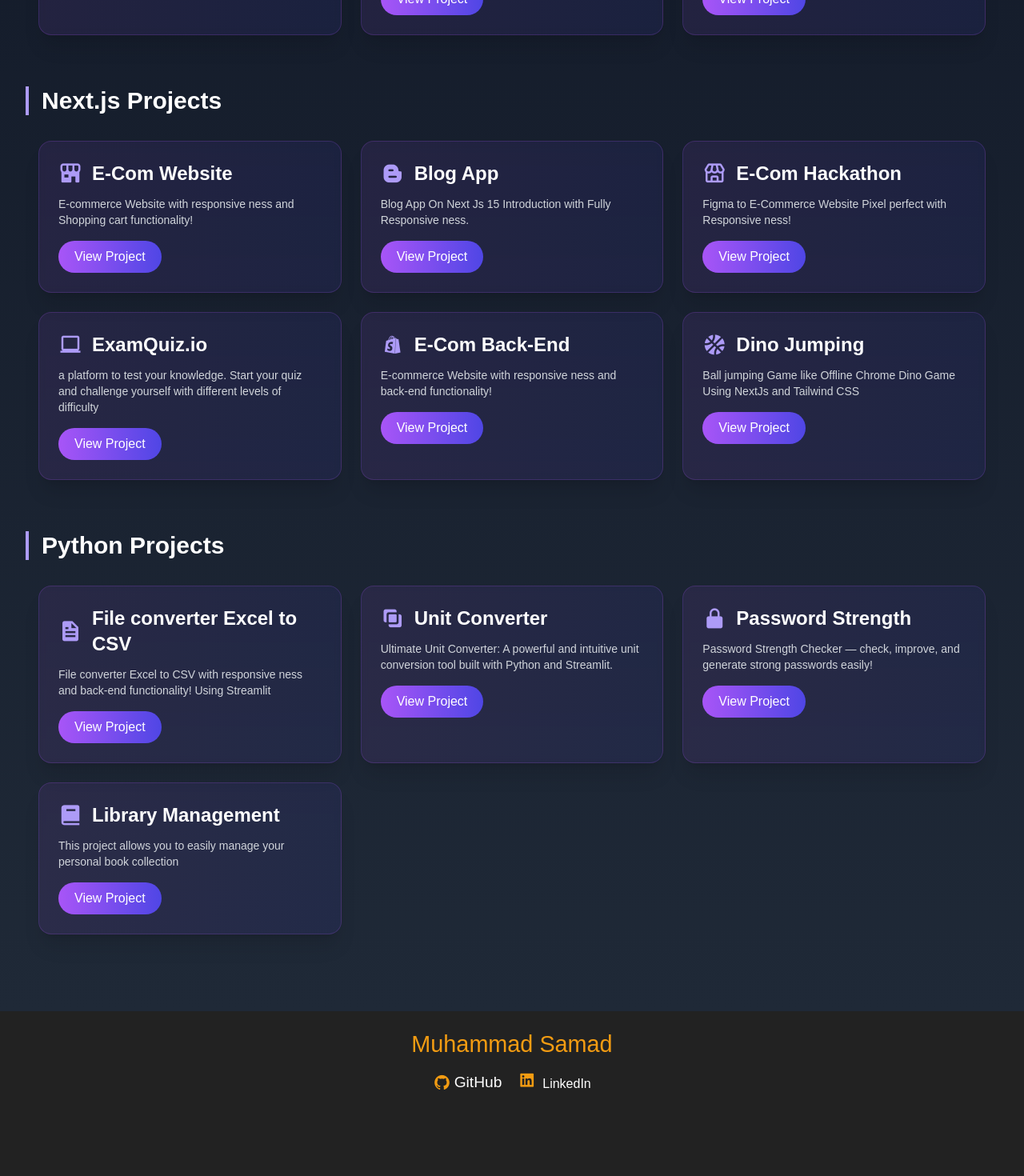
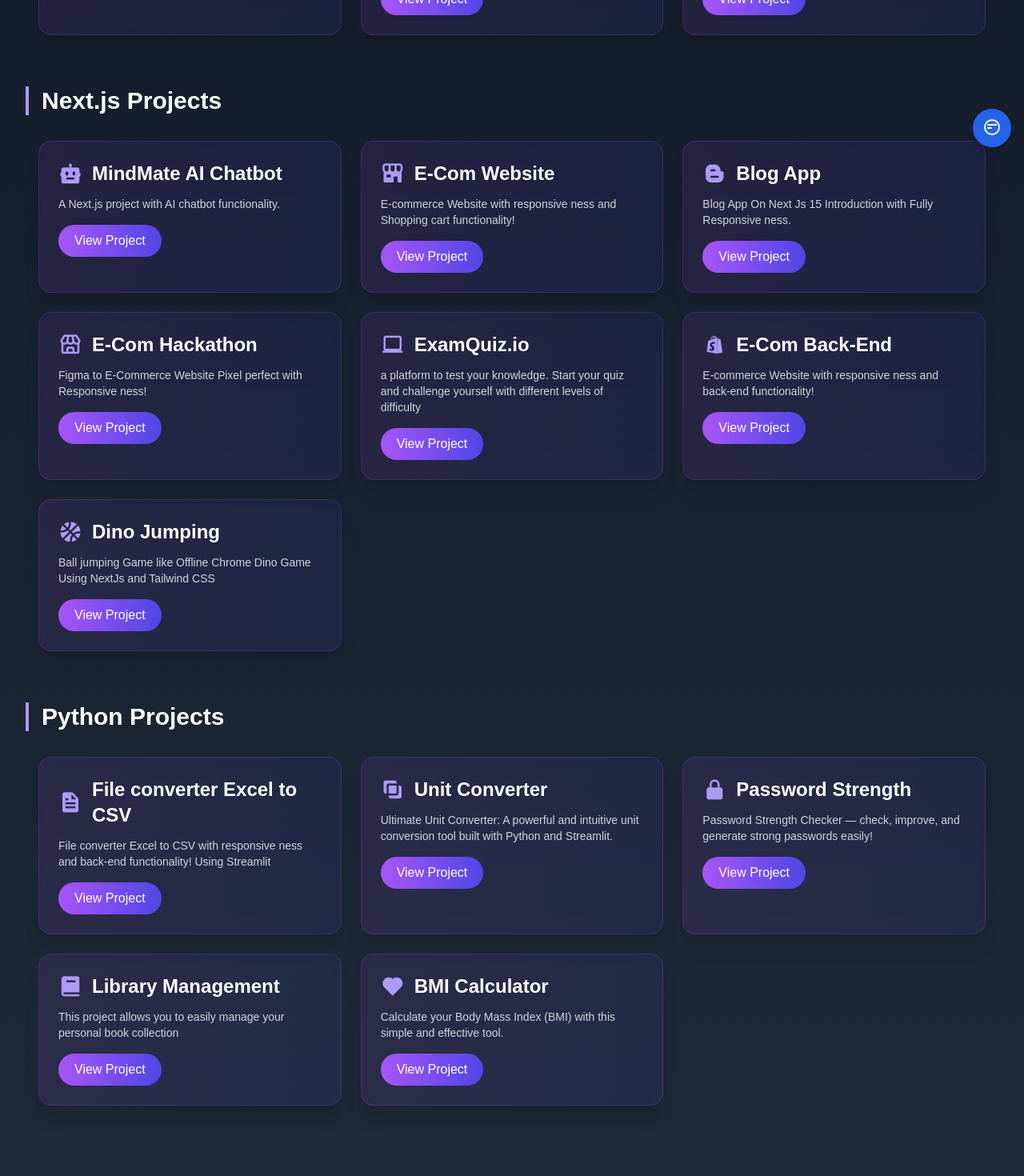
Before and after one commit to MuhammadSamad30/Portfolio-Tailwind-css, a Next.js app: page /projects in a window 1280 px wide. Shown: the part 600-2070 px from the top of the page at 80% size. Before the commit the page ends 1988 px from the top, so only its background shows below. Built offline with nearby package versions, Linux system fonts and the light colour scheme.

Commit message:
Tailwind-Portfolio

```diff
--- a/app/layout.tsx
+++ b/app/layout.tsx
@@ -3,6 +3,7 @@ import localFont from "next/font/local";
 import "./globals.css";
 import Nav from "@/components/Nav";
 import Footer from "@/components/Footer";
+import ChatbotPopover from "../components/ChatbotPopover";
 
 const geistSans = localFont({
   src: "./fonts/GeistVF.woff",
@@ -16,7 +17,7 @@ const geistMono = localFont({
 });
 
 export const metadata: Metadata = {
-  title: "Portfolio",
+  title: "Portfolio || Muhammad Samad",
   description: "Generated by create next app",
 };
 
@@ -32,6 +33,7 @@ export default function RootLayout({
       >
         <Nav/>
         {children}
+        <ChatbotPopover/>
         <Footer/>
       </body>
     </html>
--- /dev/null
+++ b/components/ChatbotPopover.tsx
@@ -0,0 +1,49 @@
+"use client";
+import React, { useState } from "react";
+
+const ChatbotPopover: React.FC = () => {
+  const [isOpen, setIsOpen] = useState(false);
+
+  return (
+    <div className="fixed bottom-4 right-4 z-50">
+      {/* Floating Chat Icon */}
+      <button
+        onClick={() => setIsOpen(!isOpen)}
+        className="bg-blue-600 text-white p-3 rounded-full shadow-lg hover:bg-blue-700 focus:outline-none"
+      >
+        {/* Chat Icon (SVG) */}
+        <svg xmlns="http://www.w3.org/2000/svg" className="h-6 w-6" fill="none"
+             viewBox="0 0 24 24" stroke="currentColor">
+          <path strokeLinecap="round" strokeLinejoin="round" strokeWidth={2}
+                d="M7 8h10M7 12h4m1 8a9 9 0 100-18 9 9 0 000 18z" />
+        </svg>
+      </button>
+
+      {/* Popover with Chatbot */}
+      {isOpen && (
+        <div className="mt-2 bg-white rounded-lg shadow-lg w-[90vw] h-[70vh] sm:w-96 sm:h-[600px] relative">
+          {/* Close Button */}
+          <button
+            onClick={() => setIsOpen(false)}
+            className="absolute top-2 right-2 text-gray-500 hover:text-gray-800 focus:outline-none"
+          >
+            <svg xmlns="http://www.w3.org/2000/svg" className="h-5 w-5" fill="none"
+                 viewBox="0 0 24 24" stroke="currentColor">
+              <path strokeLinecap="round" strokeLinejoin="round" strokeWidth={2}
+                    d="M6 18L18 6M6 6l12 12" />
+            </svg>
+          </button>
+          {/* Iframe Embedding the Chatbot */}
+          <iframe
+            src="https://mindmate-ai-chatbot.vercel.app/chat-page"
+            title="MindMate AI Chatbot"
+            className="w-full h-full rounded-lg"
+            frameBorder="0"
+          />
+        </div>
+      )}
+    </div>
+  );
+};
+
+export default ChatbotPopover;
--- a/components/ProjectsAll.tsx
+++ b/components/ProjectsAll.tsx
@@ -51,6 +51,12 @@ const ProjectsAll = () => {
     nextjs: {
       title: "Next.js Projects",
       projects: [
+        {
+          title: "MindMate AI Chatbot",
+          description:"A Next.js project with AI chatbot functionality.",
+          link: "https://mindmate-ai-chatbot.vercel.app/",
+          icon: "bx bxs-bot"
+        },
         {
           title: "E-Com Website",
           description:
@@ -126,6 +132,28 @@ const ProjectsAll = () => {
           link: "https://library-manager-by-samad.streamlit.app/",
           icon: "bx bxs-book",
         },
+        {
+          title: "BMI Calculator",
+          description:
+            "Calculate your Body Mass Index (BMI) with this simple and effective tool.",
+          link: "https://bmi-calculator-by-samad.streamlit.app/",
+          icon: "bx bxs-heart",
+        },
+        // {
+        //   title: "Expense Tracker",
+        //   description:
+        //     "Track your expenses and manage your budget effectively with this simple tool.",
+        //   link: "https://expense-tracker-by-samad.streamlit.app/",
+        //   icon: "bx bx-wallet-alt",
+        // },
+        // {
+        //   title: "ChatGPT Clone",
+        //   description:
+        //     "ChatGPT Clone using Python and Streamlit with responsive ness and back-end functionality!",
+        //   link: "https://chatgpt-clone-by-samad.streamlit.app/",
+        //   icon: "bx bxs-bot",
+
+        // }
       ],
     },
   };
```
